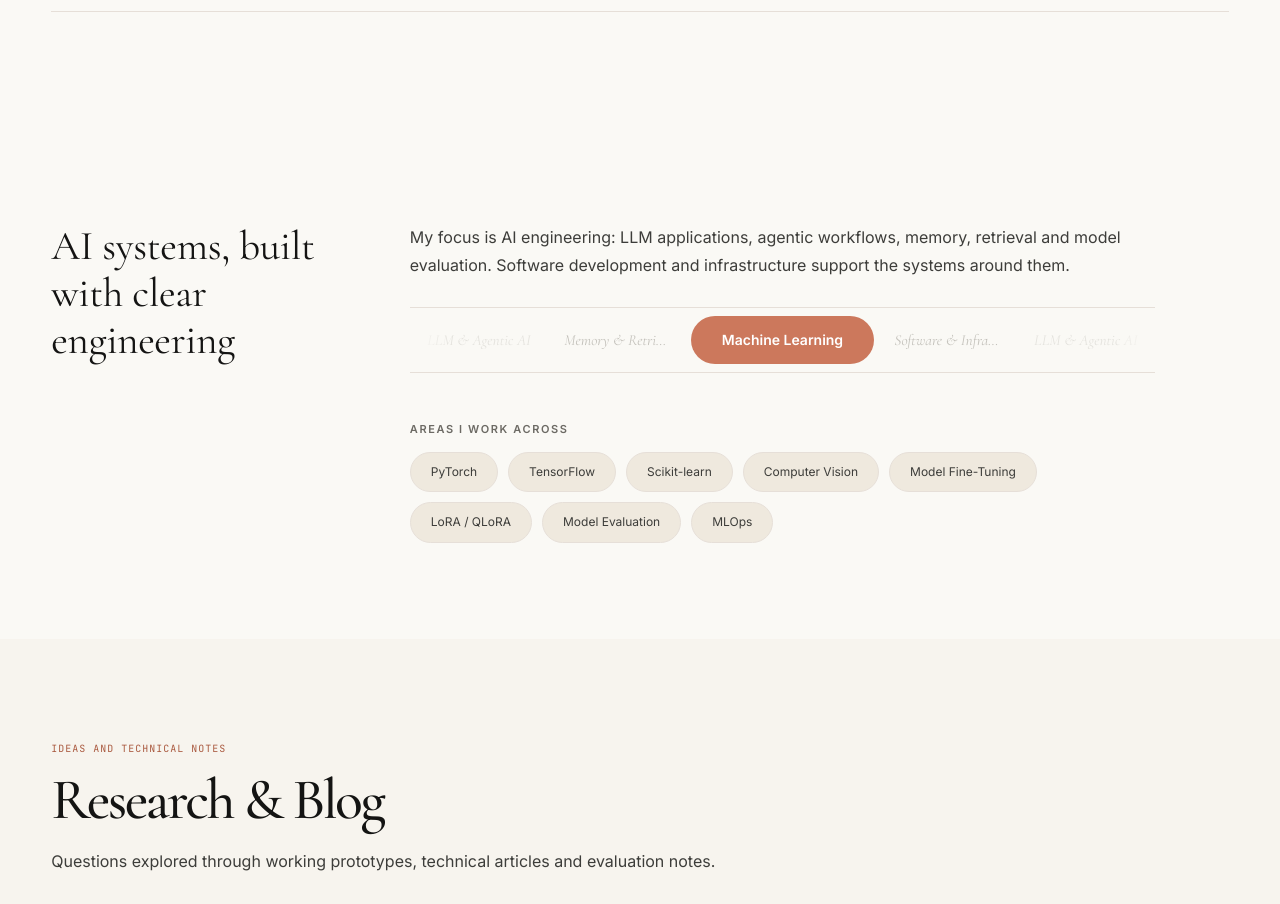
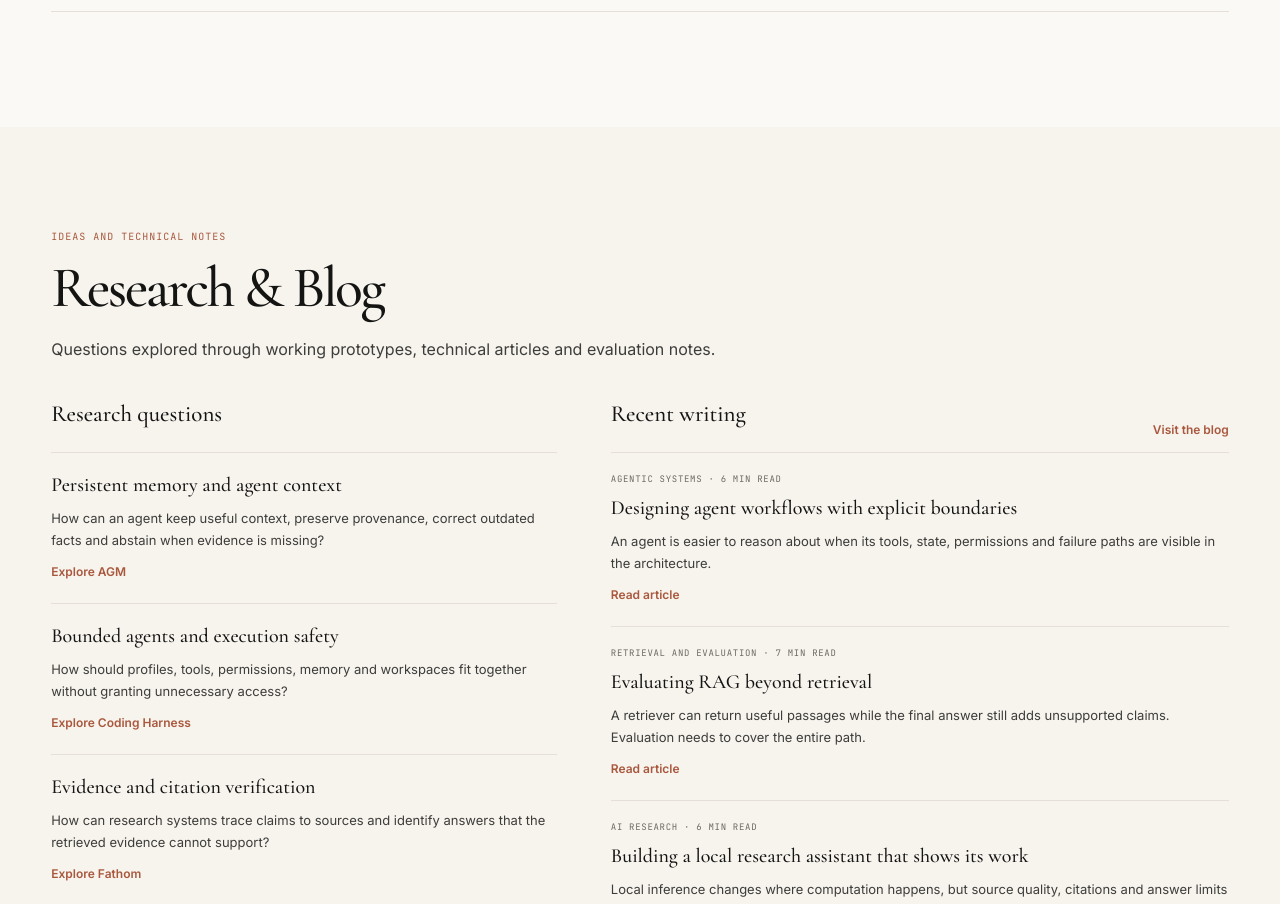
Before and after one commit to yash936936/Personal-Portfolio, a React (Vite) app in the folder portfolio/: page / in a window 1280 px wide. Shown: the part 3920-4824 px from the top of the page. Built offline with nearby package versions, Linux system fonts and the light colour scheme; no server answers.

Commit message:
Remove skills rotator section from homepage

```diff
--- a/portfolio/src/pages/Home.tsx
+++ b/portfolio/src/pages/Home.tsx
@@ -1,7 +1,6 @@
 import Hero from "../components/sections/Hero";
 import LogoMarquee from "../components/sections/LogoMarquee";
 import Services from "../components/sections/Services";
-import SkillsRotator from "../components/sections/SkillsRotator";
 import ApproachStrip from "../components/sections/ApproachStrip";
 import Faq from "../components/sections/Faq";
 import Press from "../components/sections/Press";
@@ -16,7 +15,6 @@ export default function Home() {
       <FeaturedProjects />
       <ApproachStrip />
       <Services />
-      <SkillsRotator />
       <ResearchAndBlog />
       <Faq />
       <Press />
```
